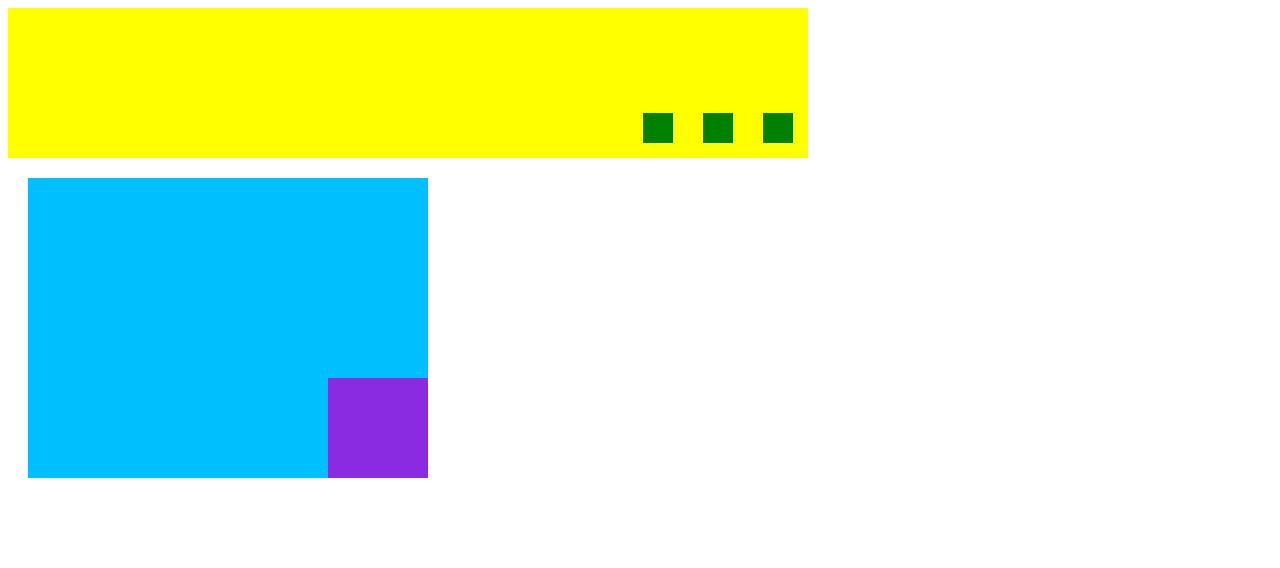
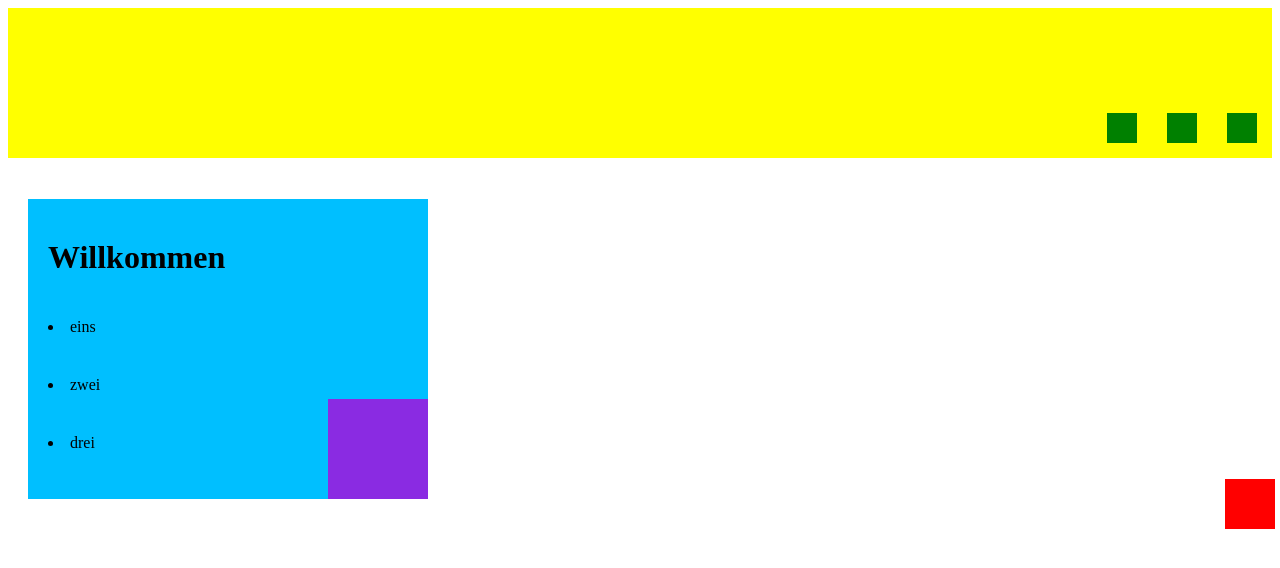
Before and after one commit to nihat08/2cWI, a plain HTML site: page 06_0Uebung/uebung.html in a window 1280 px wide. Drawn offline with Linux system fonts and the light colour scheme.

Commit message:
06_0Uebung_finished

```diff
--- a/06_0Uebung/style.css
+++ b/06_0Uebung/style.css
@@ -1,7 +1,7 @@
 .bigbox{
     background-color: yellow;
     height: 150px;
-    width: 800px;
+
     display: flex;
     flex-direction: row-reverse;
     align-items: end;
@@ -30,5 +30,22 @@
     position: absolute;
     bottom: 0px;
     right: 0px;
+}
 
+.redbox{
+    background-color: red;
+    height: 50px;
+    width: 50px;
+    align-items: flex-end;
+    position: absolute;
+    right:5px
 }
+
+h1{
+    padding: 20px;
+    position:relative;
+    top: 20px;
+}
+li{
+    padding: 20px;
+}
--- a/06_0Uebung/uebung.html
+++ b/06_0Uebung/uebung.html
@@ -13,7 +13,12 @@
         <div class="flex"></div>
     </div>
     <div class="bluebox">
+        <h1>Willkommen</h1>
+        <li>eins</li>
+        <li>zwei</li>
+        <li>drei</li>
         <div class="purplebox"></div>
     </div>
+    <div class="redbox"></div>
 </body>
 </html>
```
Also changed, not shown: 06_FlexBox/Flex.html (+1 -1 lines).
